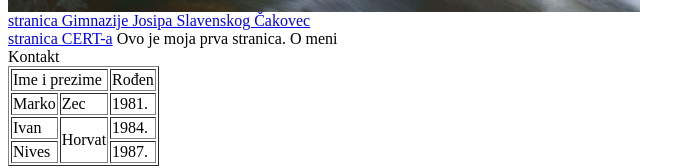
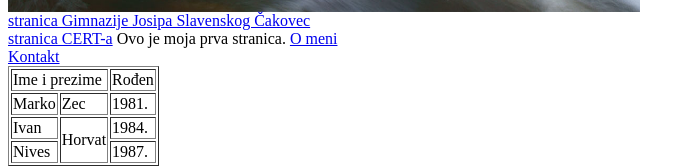
Before and after one commit to BornaStrah/web-stranica, a plain HTML site: page index.html in a window 1280 px wide. Shown: the part 1289-1457 px from the top of the page, without its empty margins (0-695 px from the left). Drawn offline with Linux system fonts and the light colour scheme.

Commit message:
Update index.html

```diff
--- a/index.html
+++ b/index.html
@@ -80,7 +80,7 @@
   </head>
   <body>
     Ovo je moja prva stranica.
-    <a herf="Moja stranica.html">O meni</a><br>
-    <a herf="kontakt.html">Kontakt</a>
+    <a href="Moja stranica.html">O meni</a><br>
+    <a href="kontakt.html">Kontakt</a>
   </body>
 </html>
```
